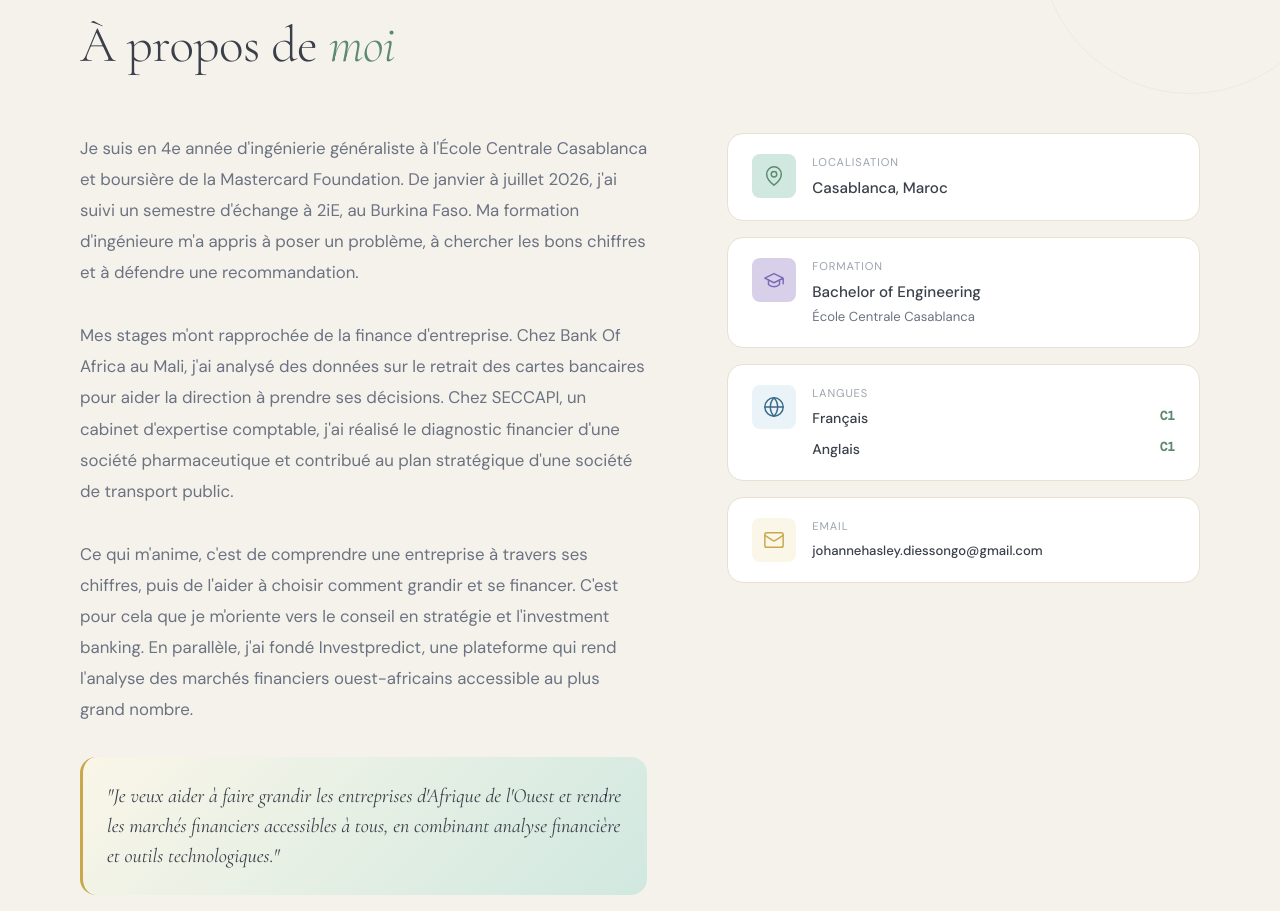
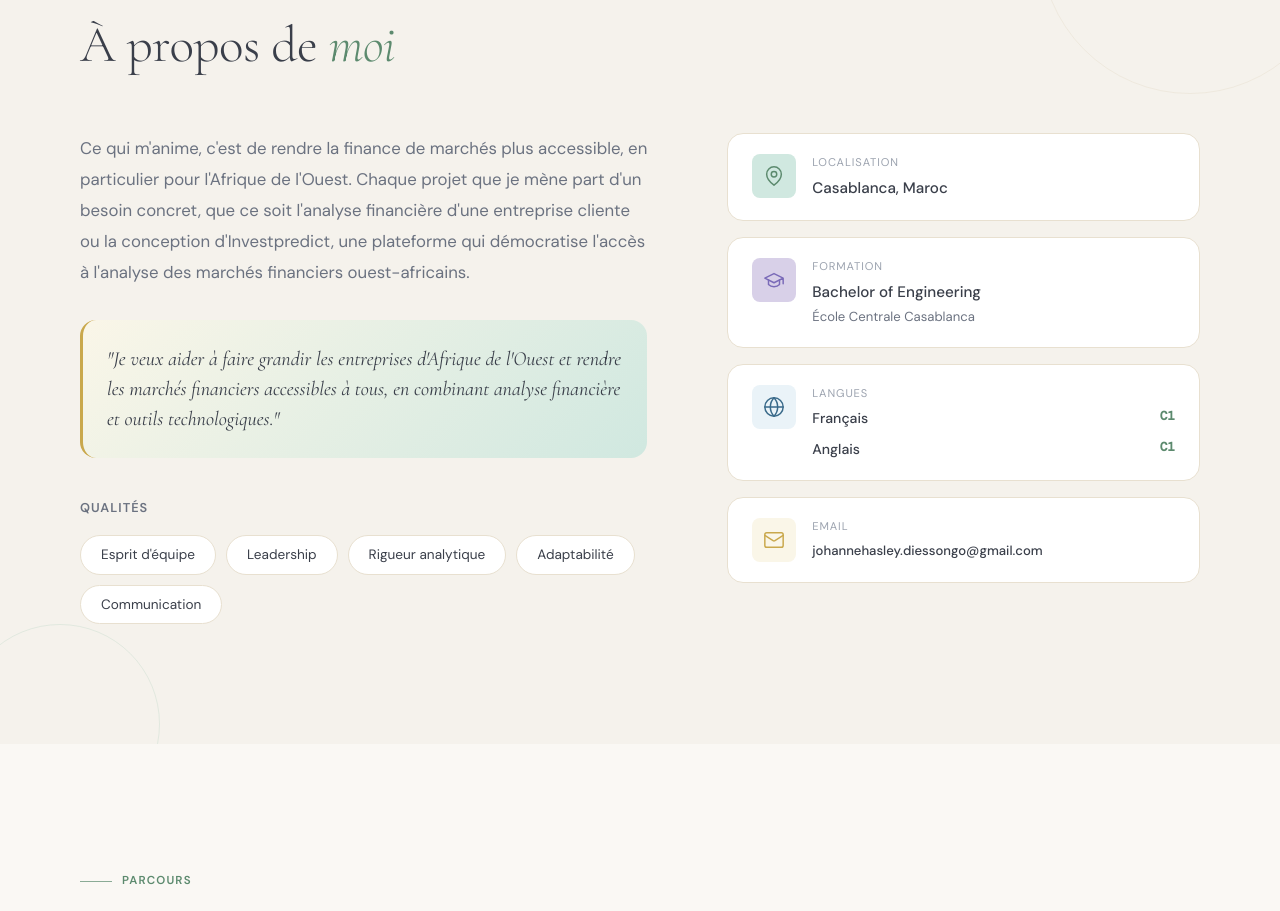
Before and after one commit to johannehasley-code/Portfolio_Johanne_Diessongo, a React (Vite) app: page / in a window 1280 px wide. Shown: the part 1043-1954 px from the top of the page. Built offline with nearby package versions, Linux system fonts and the light colour scheme.

Commit message:
Revert "Profil : texte plus détaillé (parcours, stages, orientation conseil et IB)"
This reverts commit ef7049a11a0a8416a79a7c236b7b5f530b21461a.

```diff
--- a/src/components/About.jsx
+++ b/src/components/About.jsx
@@ -70,9 +70,7 @@ export default function About() {
         </div>
         <div className="about-grid">
           <div>
-            <p className="about-text reveal">Je suis en 4e année d'ingénierie généraliste à l'École Centrale Casablanca et boursière de la Mastercard Foundation. De janvier à juillet 2026, j'ai suivi un semestre d'échange à 2iE, au Burkina Faso. Ma formation d'ingénieure m'a appris à poser un problème, à chercher les bons chiffres et à défendre une recommandation.</p>
-            <p className="about-text reveal">Mes stages m'ont rapprochée de la finance d'entreprise. Chez Bank Of Africa au Mali, j'ai analysé des données sur le retrait des cartes bancaires pour aider la direction à prendre ses décisions. Chez SECCAPI, un cabinet d'expertise comptable, j'ai réalisé le diagnostic financier d'une société pharmaceutique et contribué au plan stratégique d'une société de transport public.</p>
-            <p className="about-text reveal">Ce qui m'anime, c'est de comprendre une entreprise à travers ses chiffres, puis de l'aider à choisir comment grandir et se financer. C'est pour cela que je m'oriente vers le conseil en stratégie et l'investment banking. En parallèle, j'ai fondé Investpredict, une plateforme qui rend l'analyse des marchés financiers ouest-africains accessible au plus grand nombre.</p>
+            <p className="about-text reveal">Ce qui m'anime, c'est de rendre la finance de marchés plus accessible, en particulier pour l'Afrique de l'Ouest. Chaque projet que je mène part d'un besoin concret, que ce soit l'analyse financière d'une entreprise cliente ou la conception d'Investpredict, une plateforme qui démocratise l'accès à l'analyse des marchés financiers ouest-africains.</p>
             <div className="about-highlight reveal"><p>"Je veux aider à faire grandir les entreprises d'Afrique de l'Ouest et rendre les marchés financiers accessibles à tous, en combinant analyse financière et outils technologiques."</p></div>
             <div className="reveal">
               <div className="qualities-title">Qualités</div>
```
